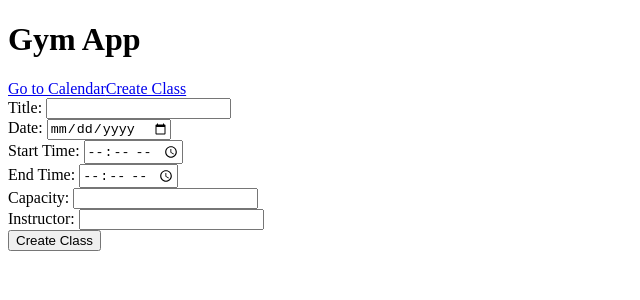
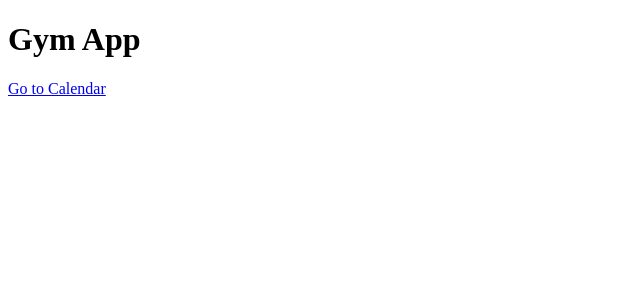
Before and after one commit to Dawidolino/GymApp, a React (Create React App) app in the folder gym-app/: page /create in a window 1280 px wide. Shown: the top 300 px of the page, without its empty margins (0-640 px from the left). Built offline with nearby package versions, Linux system fonts and the light colour scheme.

Commit message:
Revert "fix range of capacity to the ammount of avaiable slots"
This reverts commit f84df538048fd135b6b7f8aee7070f79cbc92e60.

```diff
--- a/gym-app/src/App.js
+++ b/gym-app/src/App.js
@@ -1,7 +1,7 @@
-import React from 'react';
-import { BrowserRouter as Router, Route,Link, Routes } from 'react-router-dom';
-import Calendar from './components/Calendar';  // Sprawdź poprawność ścieżki
-import CreateClassForm from './components/CreateClassForm'; // Sprawdź poprawność ścieżki
+import React, { useState } from 'react';
+import { BrowserRouter as Router, Route, Link, Switch } from 'react-router-dom';
+import FullCalendar from '@fullcalendar/react';
+import dayGridPlugin from '@fullcalendar/daygrid';
 
 function App() {
   return (
@@ -10,15 +10,57 @@ function App() {
         <h1>Gym App</h1>
         <nav>
           <Link to="/calendar">Go to Calendar</Link>
-          <Link to="/create">Create Class</Link>
         </nav>
-        <Routes>
-          <Route path="/calendar" element={<Calendar />} />
-          <Route path="/create" element={<CreateClassForm />} />
-        </Routes>
+        <Switch>
+          <Route path="/calendar" component={Calendar} />
+          <Route path="/" exact>
+            <Home />
+          </Route>
+        </Switch>
       </div>
     </Router>
   );
 }
 
+function Home() {
+  return <div>Welcome to the gym app. Click the button to view the calendar.</div>;
+}
+
+function Calendar() {
+  const [events, setEvents] = useState([]);
+
+  const fetchClasses = async () => {
+    const response = await fetch('http://localhost:5235/api/calendar');
+    const data = await response.json();
+    setEvents(data);
+  };
+
+  const handleEventClick = (eventClickInfo) => {
+    const eventId = eventClickInfo.event.id;
+    const availableSpots = eventClickInfo.event.extendedProps.availableSpots;
+
+    if (availableSpots > 0) {
+      alert(`You have clicked on ${eventClickInfo.event.title}. Spots available: ${availableSpots}. Click to book.`);
+      // Można tu dodać logikę do zapisania użytkownika na zajęcia
+    } else {
+      alert(`No spots available for ${eventClickInfo.event.title}.`);
+    }
+  };
+
+  React.useEffect(() => {
+    fetchClasses();
+  }, []);
+
+  return (
+    <div>
+      <h2>Classes Calendar</h2>
+      <FullCalendar
+        plugins={[dayGridPlugin]}
+        events={events}
+        eventClick={handleEventClick} // Obsługuje kliknięcie w event
+      />
+    </div>
+  );
+}
+
 export default App;
--- a/gym-app/src/components/Calendar.js
+++ /dev/null
@@ -1,70 +0,0 @@
-import React, { useState, useEffect } from 'react';
-import FullCalendar from '@fullcalendar/react';
-import dayGridPlugin from '@fullcalendar/daygrid';
-
-function Calendar() {
-  const [events, setEvents] = useState([]);
-
-  const fetchClasses = async () => {
-    const response = await fetch('http://localhost:5235/api/calendar/events');
-    const data = await response.json();
-    setEvents(data);
-  };
-
-  const handleEventClick = async (eventClickInfo) => {
-    const eventId = eventClickInfo.event.id;
-    const availableSpots = eventClickInfo.event.extendedProps.availableSlots;
-
-    if (availableSpots > 0) {
-      const confirmation = window.confirm(
-        `You have clicked on ${eventClickInfo.event.title}. Spots available: ${availableSpots}. Do you want to book a spot?`
-      );
-     //logic for reserving a place for classes
-     if (confirmation) {
-      try {
-        // Wysyłanie rezerwacji do API
-        const response = await fetch('http://localhost:5235/api/reservation', {
-          method: 'POST',
-          headers: {
-            'Content-Type': 'application/json',
-          },
-          body: JSON.stringify({
-            classId: eventId, // Id klasy, której dotyczy rezerwacja
-            userId: 1, // Możesz to zmienić, aby dynamicznie przekazywać id użytkownika
-          }),
-        });
-
-        if (response.ok) {
-          alert('Reservation made successfully!');
-          fetchClasses(); // Odświeżenie kalendarza
-        } else {
-          const errorData = await response.json();
-          alert(`Error: ${errorData}`);
-        }
-      } catch (error) {
-        console.error('Error making reservation:', error);
-        alert('An error occurred while making the reservation.');
-      }
-    }
-    } else {
-      alert(`No spots available for ${eventClickInfo.event.title}.`);
-    }
-  };
-
-  useEffect(() => {
-    fetchClasses();
-  }, []);
-
-  return (
-    <div>
-      <h2>Classes Calendar</h2>
-      <FullCalendar
-        plugins={[dayGridPlugin]}
-        events={events}
-        eventClick={handleEventClick} // Obsługuje kliknięcie w event
-      />
-    </div>
-  );
-}
-
-export default Calendar;
--- a/gym-app/src/components/CreateClassForm.js
+++ /dev/null
@@ -1,76 +0,0 @@
-import React, { useState } from 'react';
-
-function CreateClassForm() {
-  const [title, setTitle] = useState('');
-  const [date, setDate] = useState('');
-  const [startTime, setStartTime] = useState('');
-  const [endTime, setEndTime] = useState('');
-  const [capacity, setCapacity] = useState('');
-  const [instructor, setInstructor] = useState('');
-
-  const handleSubmit = async (event) => {
-    event.preventDefault();
-
-    const classData = {
-      title,
-      date,
-      startTime,
-      endTime,
-      capacity,
-      instructor,
-    };
-    console.log('Sending class data:', classData); // Zalogowanie danych przed wysłaniem
-
-    try {
-      const response = await fetch('http://localhost:5235/api/calendar', {
-        method: 'POST',
-        headers: {
-          'Content-Type': 'application/json',
-        },
-        body: JSON.stringify(classData),
-      });
-
-      if (response.ok) {
-        alert('Class created successfully');
-        // Możesz dodać logikę do odświeżenia kalendarza, np. fetchClasses();
-      } else {
-        alert('Error creating class');
-      }
-    } catch (error) {
-      console.error('Error:', error);
-      alert('There was an error creating the class.');
-    }
-  };
-
-  return (
-    <form onSubmit={handleSubmit}>
-      <div>
-        <label>Title: </label>
-        <input type="text" value={title} onChange={(e) => setTitle(e.target.value)} />
-      </div>
-      <div>
-        <label>Date: </label>
-        <input type="date" value={date} onChange={(e) => setDate(e.target.value)} />
-      </div>
-      <div>
-        <label>Start Time: </label>
-        <input type="time" value={startTime} onChange={(e) => setStartTime(e.target.value)} />
-      </div>
-      <div>
-        <label>End Time: </label>
-        <input type="time" value={endTime} onChange={(e) => setEndTime(e.target.value)} />
-      </div>
-      <div>
-        <label>Capacity: </label>
-        <input type="number" value={capacity} onChange={(e) => setCapacity(e.target.value)} />
-      </div>
-      <div>
-        <label>Instructor: </label>
-        <input type="text" value={instructor} onChange={(e) => setInstructor(e.target.value)} />
-      </div>
-      <button type="submit">Create Class</button>
-    </form>
-  );
-}
-
-export default CreateClassForm;
--- a/gym-app/src/index.js
+++ b/gym-app/src/index.js
@@ -1,6 +1,12 @@
 import React from 'react';
 import ReactDOM from 'react-dom/client';
+
 import App from './App';
 
+
 const root = ReactDOM.createRoot(document.getElementById('root'));
-root.render(<App />);
+root.render(
+  <React.StrictMode>
+    <App />
+  </React.StrictMode>
+);
```
Also changed, not shown: 1 other file (tests, documents, lock files or other folders).
